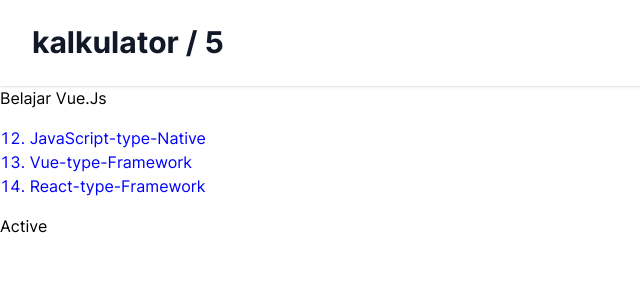
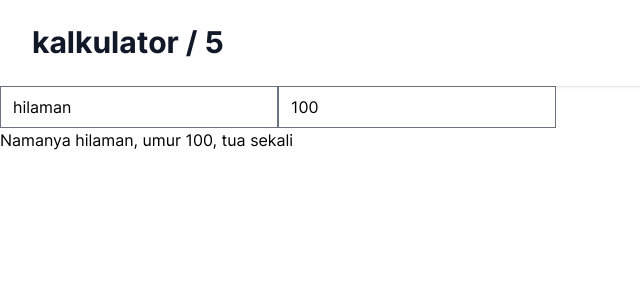
Before and after one commit to madeserius/serius, a Vue app: page /kalkulator in a window 1280 px wide. Shown: the top 300 px of the page, without its empty margins (0-640 px from the left). Built offline with nearby package versions, Linux system fonts and the light colour scheme.

Commit message:
computed

```diff
--- a/src/views/Kalkulator.vue
+++ b/src/views/Kalkulator.vue
@@ -1,48 +1,27 @@
 <template>
-  <div class="container">
-    <h3>Belajar Vue.Js</h3>
-    <ol start="12" :class="{ active: isActive }">
-      <li v-for="subject in subjects" v-bind:key="subject.title">
-        {{ subject.title }}-type-{{ subject.type }}
-      </li>
-    </ol>
-    <button @click="berubah()">Active</button>
+  <div>
+    <input type="text" v-model="name" />
+    <input type="number" v-model="age" />
+    <p>Namanya {{ name }}, umur {{ age }}, {{ expression }}</p>
   </div>
 </template>
-
 
 <script>
 export default {
   data() {
     return {
-      subjects: [
-        { title: "JavaScript", type: "Native" },
-        { title: "Vue", type: "Framework" },
-        { title: "React", type: "Framework" },
-      ],
-      isActive: true,
+      name: "hilaman",
+      age: 100,
     };
   },
-  methods: {
-    berubah() {
-      this.isActive = !this.isActive;
+  computed: {
+    expression() {
+      if (this.age > 50) return "tua sekali";
+      else return "muda sekali";
     },
   },
 };
 </script>
 
-<style>
-.active {
-  color: blue;
-}
-ol,
-ul {
-  list-style-type: decimal;
-  list-style-position: inside;
-  -webkit-margin-before: 1em;
-  -webkit-margin-after: 1em;
-  -webkit-margin-start: 0px;
-  -webkit-margin-end: 0px;
-  -webkit-padding-start: 0px;
-}
+<style lang="scss" scoped>
 </style>
```
